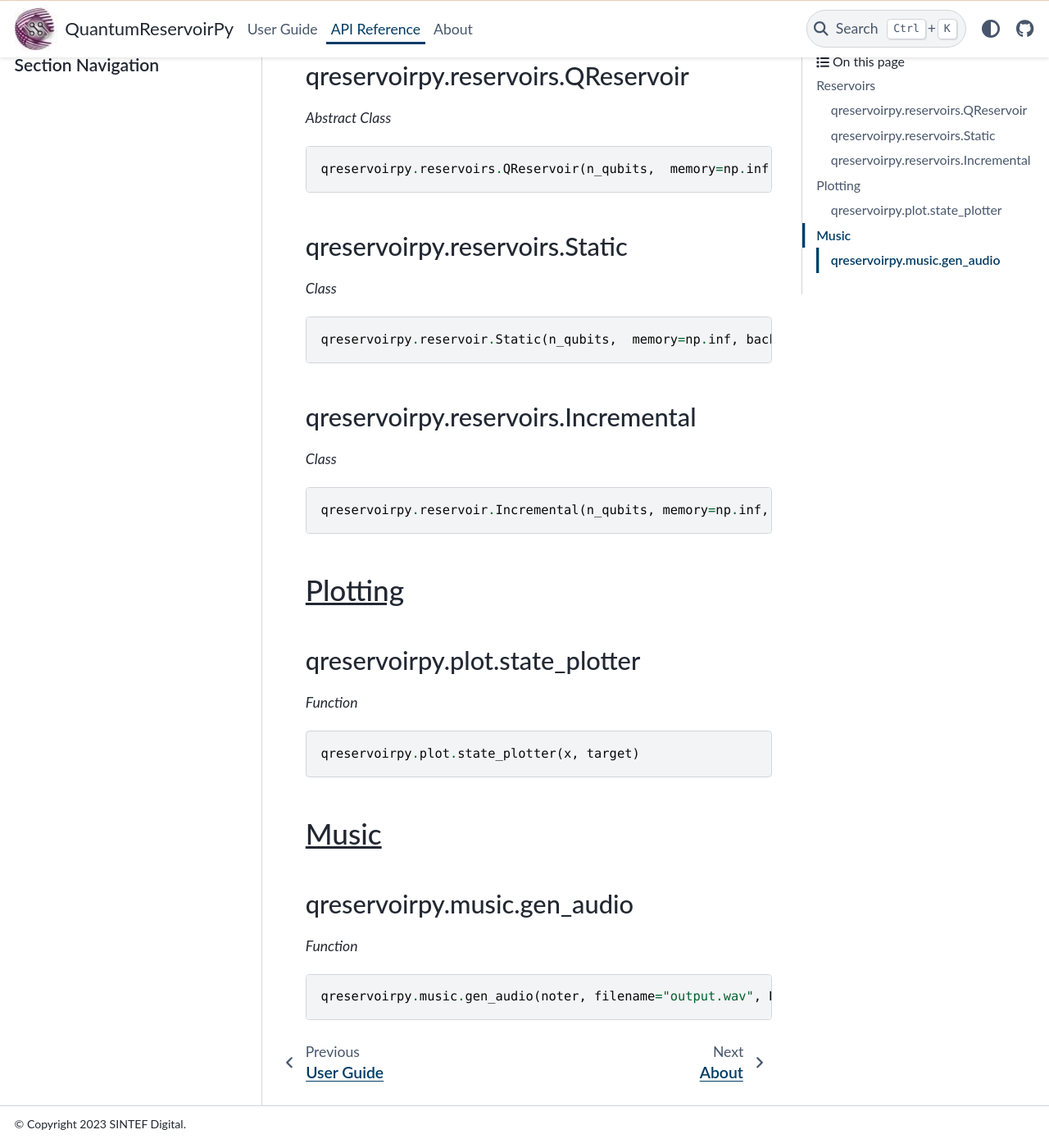
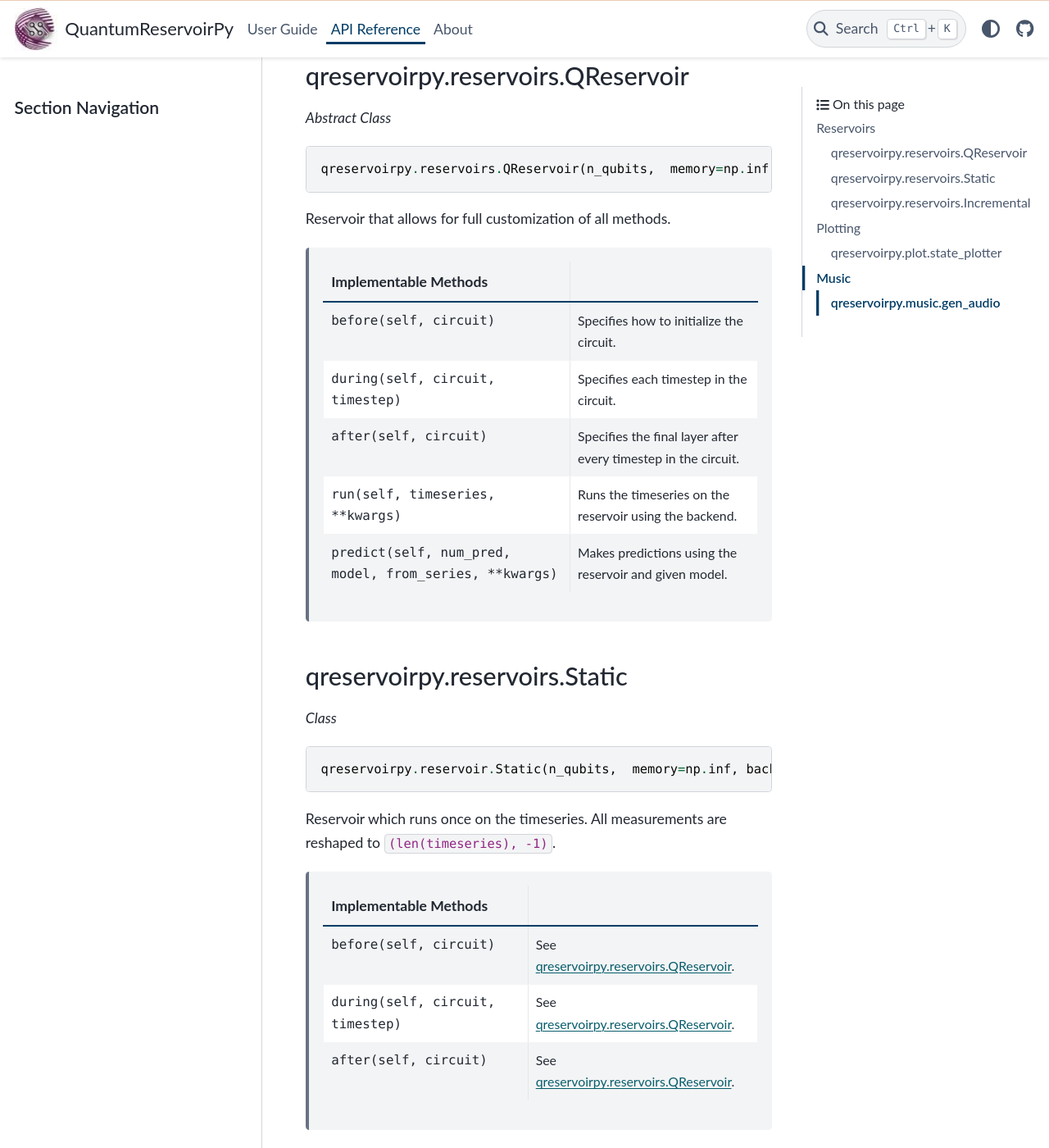
Before and after one commit to OpenQuantumComputing/quantumreservoirpy, a Sphinx documentation site: the page built from docs/api_reference/index.rst, in a window 1280 px wide and 1400 px high, scrolled down 227 px. Shown: the whole window at 82% size. Built offline with Sphinx 7.4.7 and the PyData theme 0.15.4, drawn with Linux system fonts in a browser that asks for light colours; some of the changed text lies outside the part shown.

Commit message:
Add additional content to documentation

```diff
--- a/docs/_static/css/styles.css
+++ b/docs/_static/css/styles.css
@@ -1,3 +1,7 @@
+/*
+    Overall Theme Modifications
+*/
+
 html {
     --pst-font-size-base: 1.1rem;
     --pst-font-family-base-system: Lato, -apple-system, BlinkMacSystemFont, Segoe UI, "Helvetica Neue", Arial, sans-serif, Apple Color Emoji, Segoe UI Emoji, Segoe UI Symbol;
@@ -12,9 +16,26 @@ html[data-theme="dark"] {
     --pst-color-primary: #ffffff,
 }
 
+/*
+    Element-Specific Changes
+*/
+
 h2 {
     text-decoration: underline;
 }
+
+tbody {
+    font-size: 0.9rem;
+}
+
+/* We only use tables in API Reference for now. The first column is the method name. */
+td:first-child {
+    font-family: var(--pst-font-family-monospace-system);
+}
+
+/*
+    Component Style Modifications
+*/
 
 .bd-sidebar-secondary {
     min-width: 25vw;
@@ -27,6 +48,10 @@ h2 {
 .copyright {
     font-size: 0.8rem;
 }
+
+/*
+    Extension Style Modifications
+*/
 
 /* This is necessary to be more selective than the styles added by the sphinx-design package */
 .frontpage-display-card:not(:hover), .frontpage-display-card:hover {
--- a/docs/api_reference/index.rst
+++ b/docs/api_reference/index.rst
@@ -17,6 +17,19 @@ qreservoirpy.reservoirs.QReservoir
     qreservoirpy.reservoirs.QReservoir(n_qubits,  memory=np.inf, backend=None)
 
 
+Reservoir that allows for full customization of all methods.
+
+   =======================================================  ==============================================================
+   Implementable Methods
+   =======================================================  ==============================================================
+   before(self, circuit)                                    Specifies how to initialize the circuit.
+   during(self, circuit, timestep)                          Specifies each timestep in the circuit.
+   after(self, circuit)                                     Specifies the final layer after every timestep in the circuit.
+   run(self, timeseries, \*\*kwargs)                        Runs the timeseries on the reservoir using the backend.
+   predict(self, num_pred, model, from_series, \*\*kwargs)  Makes predictions using the reservoir and given model.
+   =======================================================  ==============================================================
+
+
 qreservoirpy.reservoirs.Static
 ------------------------------
 
@@ -27,6 +40,17 @@ qreservoirpy.reservoirs.Static
    qreservoirpy.reservoir.Static(n_qubits,  memory=np.inf, backend=None)
 
 
+Reservoir which runs once on the timeseries. All measurements are reshaped to ``(len(timeseries), -1)``.
+
+   =======================================================  ==============================================================
+   Implementable Methods
+   =======================================================  ==============================================================
+   before(self, circuit)                                    See :ref:`qreservoirpy.reservoirs.QReservoir`.
+   during(self, circuit, timestep)                          See :ref:`qreservoirpy.reservoirs.QReservoir`.
+   after(self, circuit)                                     See :ref:`qreservoirpy.reservoirs.QReservoir`.
+   =======================================================  ==============================================================
+
+
 qreservoirpy.reservoirs.Incremental
 -----------------------------------
 
@@ -35,6 +59,17 @@ qreservoirpy.reservoirs.Incremental
 .. code-block:: python
 
    qreservoirpy.reservoir.Incremental(n_qubits, memory=np.inf, backend=None, num_features=-1)
+
+
+Reservoir which runs incrementally on the timeseries, where only the last ``M`` steps of the timeseries is built for every state.
+
+   =======================================================  ==============================================================
+   Implementable Methods
+   =======================================================  ==============================================================
+   before(self, circuit)                                    See :ref:`qreservoirpy.reservoirs.QReservoir`.
+   during(self, circuit, timestep)                          See :ref:`qreservoirpy.reservoirs.QReservoir`.
+   after(self, circuit)                                     See :ref:`qreservoirpy.reservoirs.QReservoir`.
+   =======================================================  ==============================================================
 
 
 Plotting
--- a/docs/conf.py
+++ b/docs/conf.py
@@ -16,7 +16,7 @@ language = "en"
 # -- General configuration ---------------------------------------------------
 # https://www.sphinx-doc.org/en/master/usage/configuration.html#general-configuration
 
-extensions = ["sphinx_design"]
+extensions = ["sphinx_design", "sphinx.ext.autosectionlabel"]
 
 templates_path = ['_templates']
 exclude_patterns = ['_build', 'Thumbs.db', '.DS_Store']
```
Also changed, not shown: docs/about/index.rst (+19 -3 lines), docs/user_guide/index.rst (+35 -4 lines), docs/_static/fuchs_email.png (added), docs/_static/sintef_logo.png (added).
